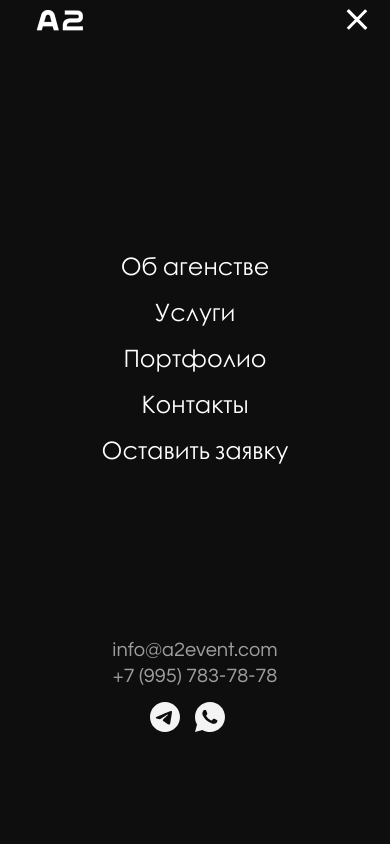
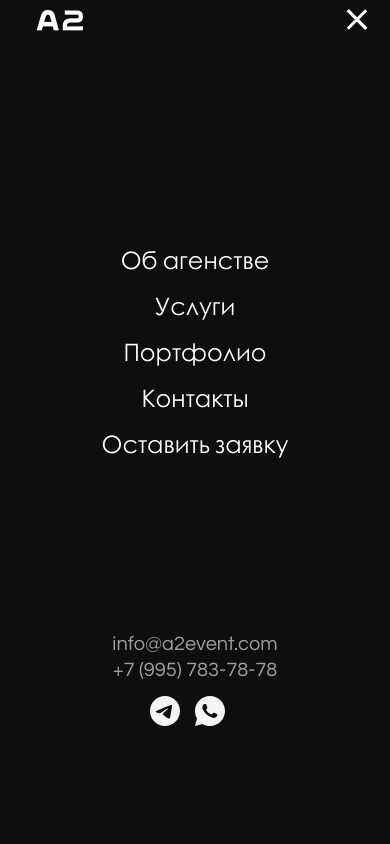
Before and after one commit to Homodeus7/a2-event, a website: page index.html in a window 390 px wide. Both pictures are taken after a click on the label 357 px from the left and 19 px from the top of the page. Shown: the top 844 px of the page. Drawn offline with nearby package versions, Linux system fonts and the light colour scheme.

Commit message:
header menu was updated

```diff
--- a/index.html
+++ b/index.html
@@ -36,7 +36,7 @@
             </label>
             <button class="za_btn" onclick="scrollToSection('.section6'); hideMenu()">Оставить заявку</button>
             <div class="menu__box">
-                <ul class="menu__list-item">
+                <ul class="menu__list">
                     <li class="menu__item" onclick="scrollToSection('.section3'); hideMenu()">Об агенстве</li>
                     <li class="menu__item" onclick="scrollToSection('.section5'); hideMenu()">Услуги</li>
                     <li class="menu__item" onclick="scrollToSection('.section2'); hideMenu()">Портфолио</li>
@@ -44,7 +44,7 @@
                     <li class="menu__item menu__item-mobile" onclick="scrollToSection('.section6'); hideMenu()">Оставить заявку</li>
                 </ul>
 
-                <div class="menu__contact">
+                <div class="menu__contacts">
                     <a class="menu__contact-email"  href="mailto:info@a2event.com">info@a2event.com</a>
                     <a class="menu__contact-phone" href="tel:+79957837878">+7 (995) 783-78-78</a>
                     <ul class="menu__social">
@@ -62,7 +62,7 @@
                 </div>
             </div>
         </div>
-        <span class="desktop-menu">
+        <div class="desktop-menu">
             <button onclick="scrollToSection('.section6'); hideMenu()">Оставить заявку</button>
             <nav class="menu">
                 <ul>
@@ -72,7 +72,7 @@
                     <li onclick="scrollToSection('.section6')">Контакты</li>
                 </ul>
             </nav>
-        </span>
+        </div>
     </header>
     <section class="section1">
         <img src="image/A2.svg">
--- a/style/style.css
+++ b/style/style.css
@@ -1291,20 +1291,24 @@ video {
         display: block;
     }
 
-    .menu__list-item {
-        padding-top: 165px;
+    .menu__list {
+        display: flex;
+        flex-direction: column;
+        justify-content: center;
+        align-items: center;
+        height: 65vh;
     }
     .menu__item {
         font-size: 24px;
         line-height: 22px;
         font-weight: 400;
     }
-    .menu__contact{
+    .menu__contacts {
+        margin-top: auto;
         display: flex;
         flex-direction: column;
         align-items: center;
-        padding-top: 160px;
-
+        padding-bottom: 32px;
     }
     .menu__contact-email,
     .menu__contact-phone{
```
